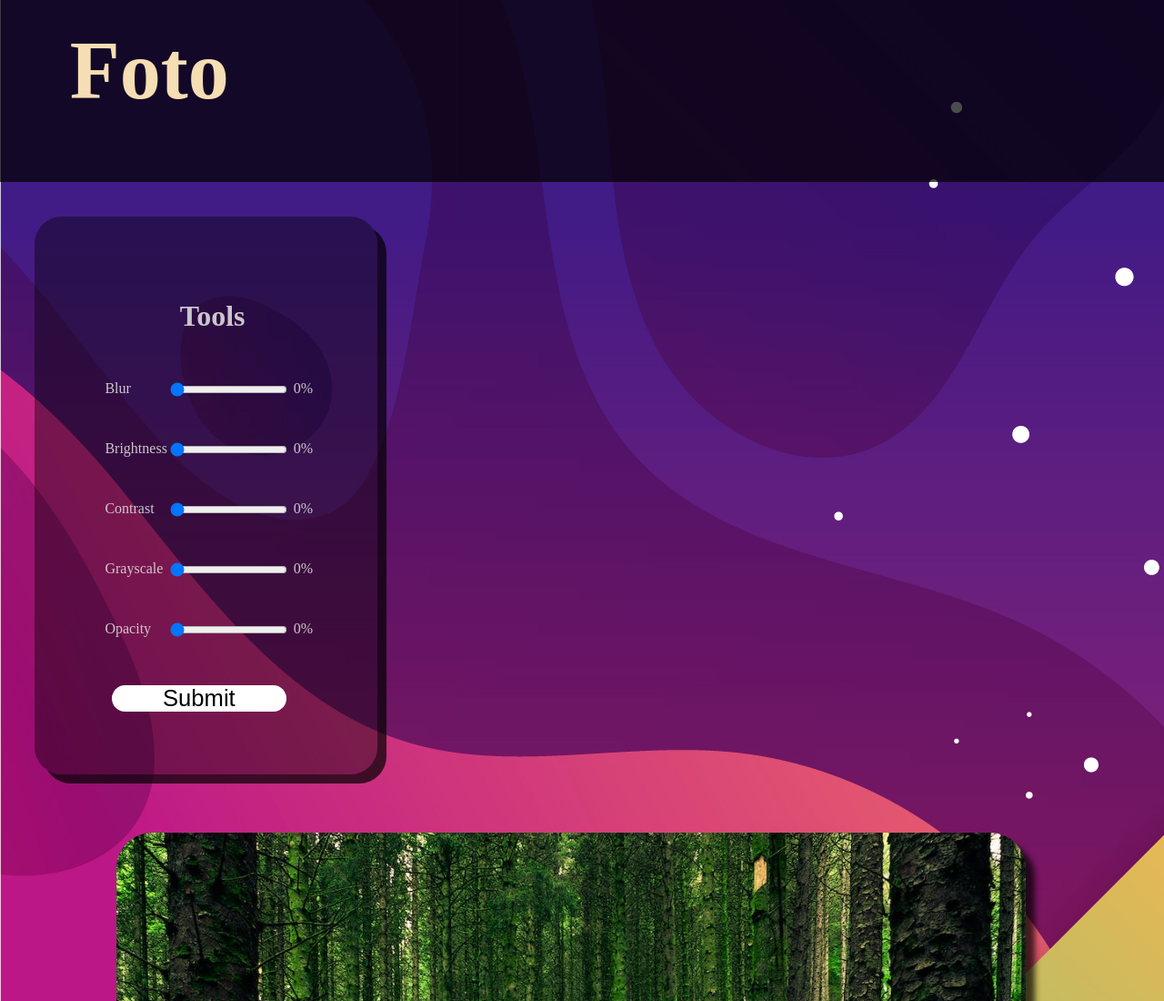
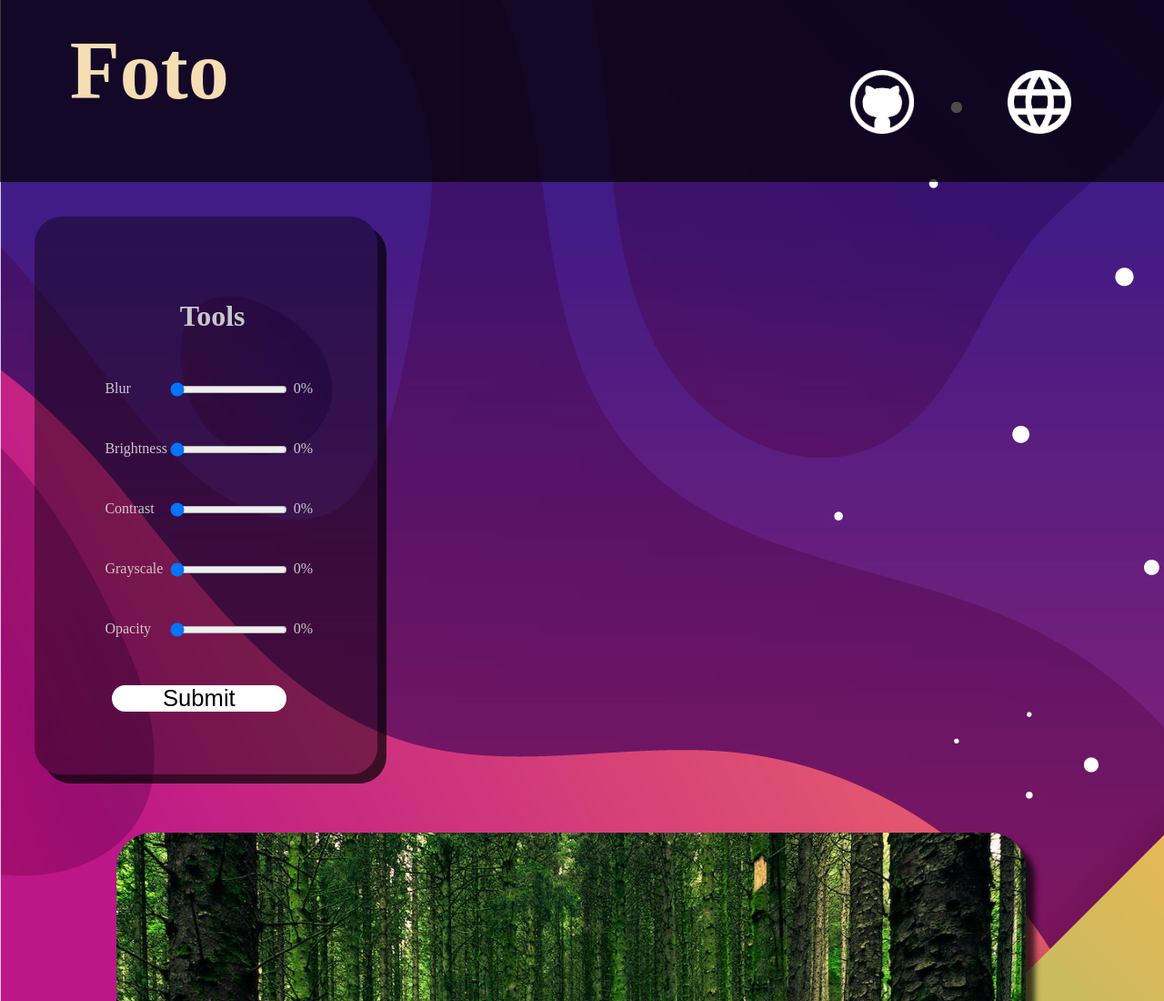
Before and after one commit to AkashPrakashMvk/FotoWebsite, a plain HTML site: page index.html in a window 1280 px wide. Shown: the top 1100 px of the page at 91% size. Drawn offline with Linux system fonts and the light colour scheme.

Commit message:
HeadItemsAdded

```diff
--- a/index.html
+++ b/index.html
@@ -12,7 +12,14 @@
     <div class="container">
         <div class="topper">
                  <h1 class="Header">Foto </h1>
-        </div>
+                 <div class="links">
+                 <img class="link-github" src="images/github.png" width="70" height="70">
+
+                 <img class="link-website" src="images/website.png" width="70" height="70">
+                 </div>
+                 </div>
+                </div>
+
 
         <div class="bodypartmain">
 
--- a/style.css
+++ b/style.css
@@ -111,3 +111,15 @@ margin-top: 0%;
     border-radius: 39px;
     box-shadow: 10px 10px  6px rgba(0, 0, 0, 0.7);
 }
+.links{
+        float: right;
+        margin-top: -4%;
+        padding-left: 1 4%;
+        margin-right: 6%;
+        padding-right: 2%;
+
+}
+
+.link-website{
+    padding-left: 99px;
+}
```
Also changed, not shown: images/github.png (added), images/website.png (added).
